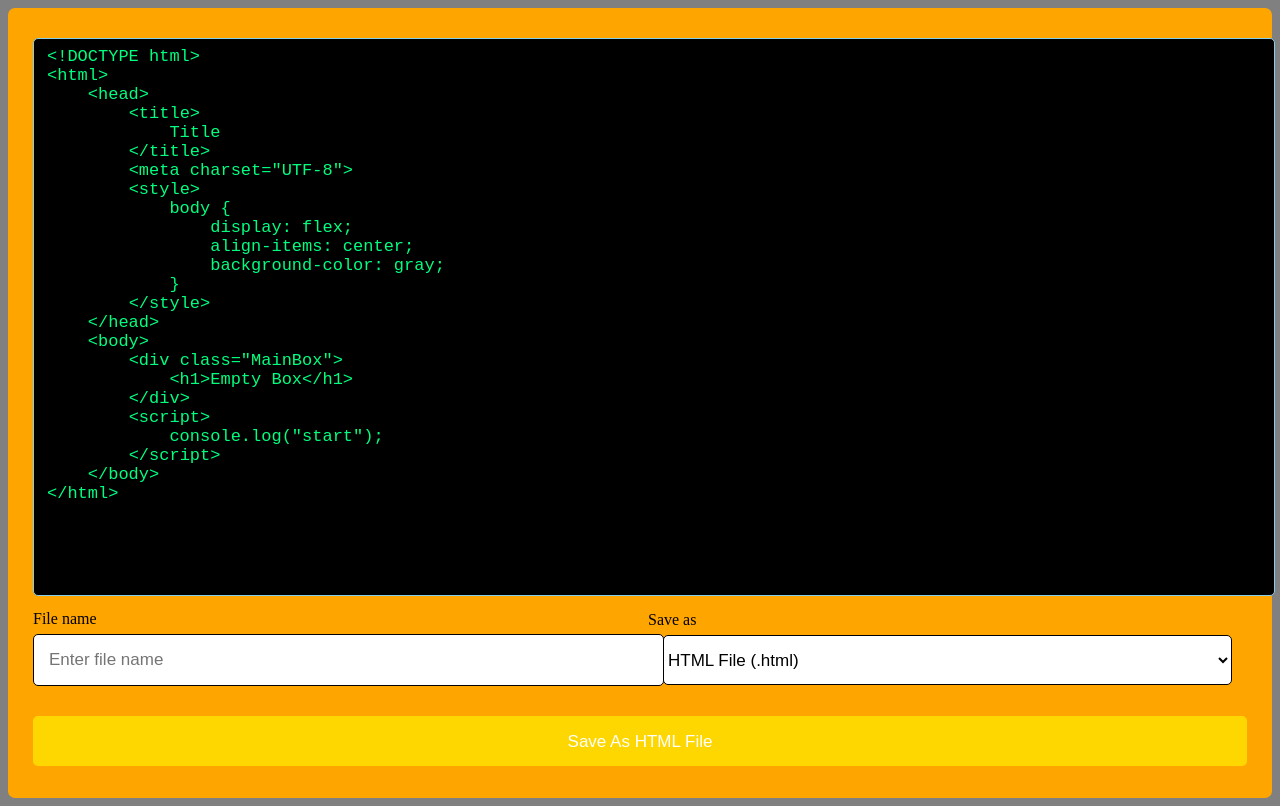
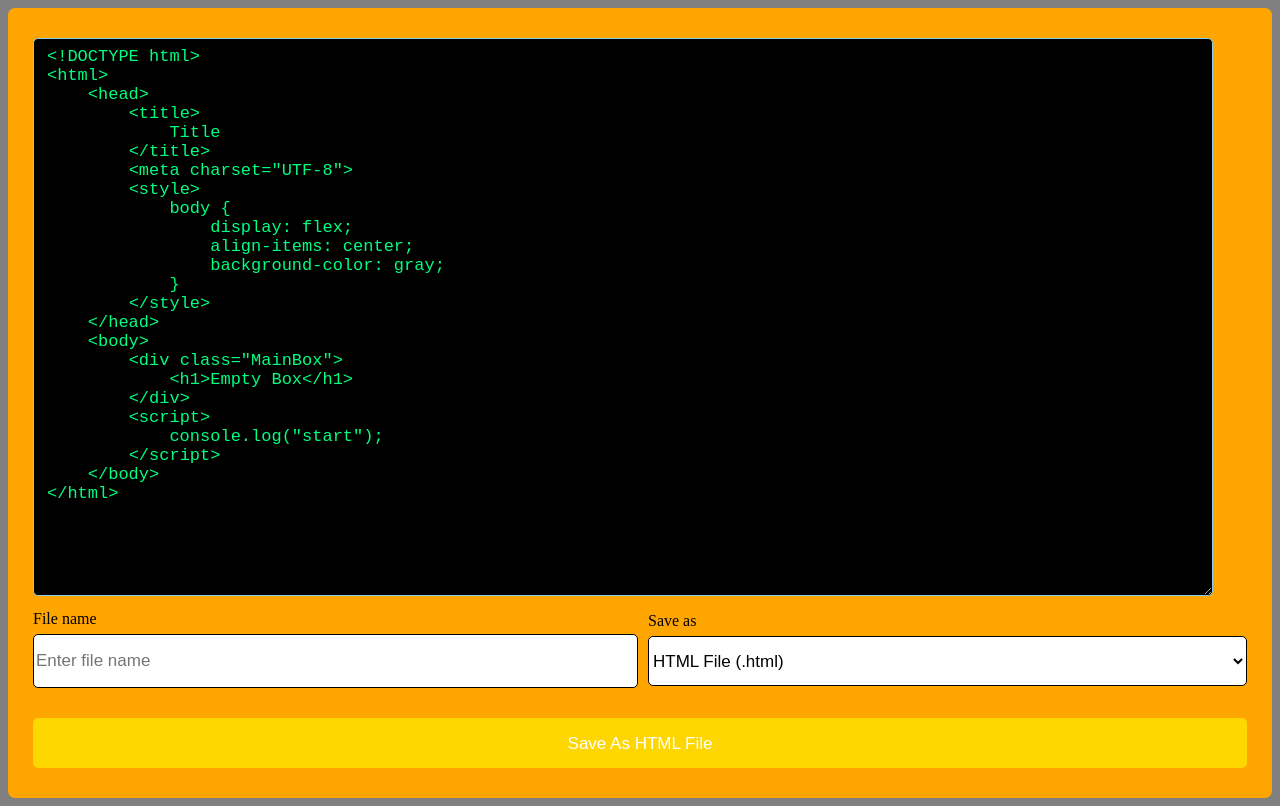
Before and after one commit to 2amXen/Xens-Maker, a plain HTML site: page index.html in a window 1280 px wide. Drawn offline with Linux system fonts and the light colour scheme.

Commit message:
Update index.html

```diff
--- a/index.html
+++ b/index.html
@@ -29,7 +29,7 @@
 }
 
 .BigBox textarea {
-    resize: none;
+    max-width: 90vw;
     border: 1px solid skyblue;
     padding: 8px 13px;
     background-color: black;
@@ -50,7 +50,6 @@
 
 .Option :where(input, .SelectMenu) {
     height: 50px;
-    padding: 0 15px;
     margin-top: 6px;
     border-radius: 5px;
 }
```
